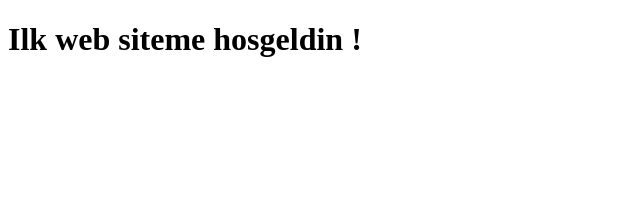
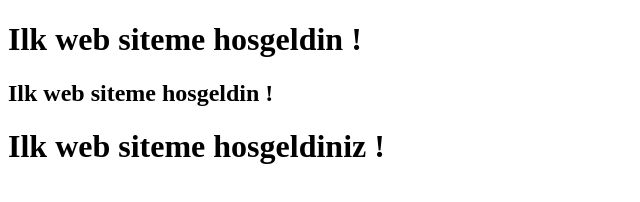
Before and after one commit to hattuk/photo-website-calismasi, a Gatsby site: page / in a window 1280 px wide. Shown: the whole page, without its empty margins (0-640 px from the left). Built offline with nearby package versions, Linux system fonts and the light colour scheme; Gatsby itself is replaced by a stand-in of ours.

Commit message:
Update index.js
h1 h2 denemeleri

```diff
--- a/src/pages/index.js
+++ b/src/pages/index.js
@@ -1,4 +1,8 @@
 import React from "react"
 
-const IndexPage = () => (<div><h1>Ilk web siteme hosgeldin !</h1></div>)
+const IndexPage = () => (<div>
+    <h1>Ilk web siteme hosgeldin !</h1>
+    <h2>Ilk web siteme hosgeldin !</h2>
+    <h1>Ilk web siteme hosgeldiniz !</h1>
+    </div>)
 export default IndexPage
```
